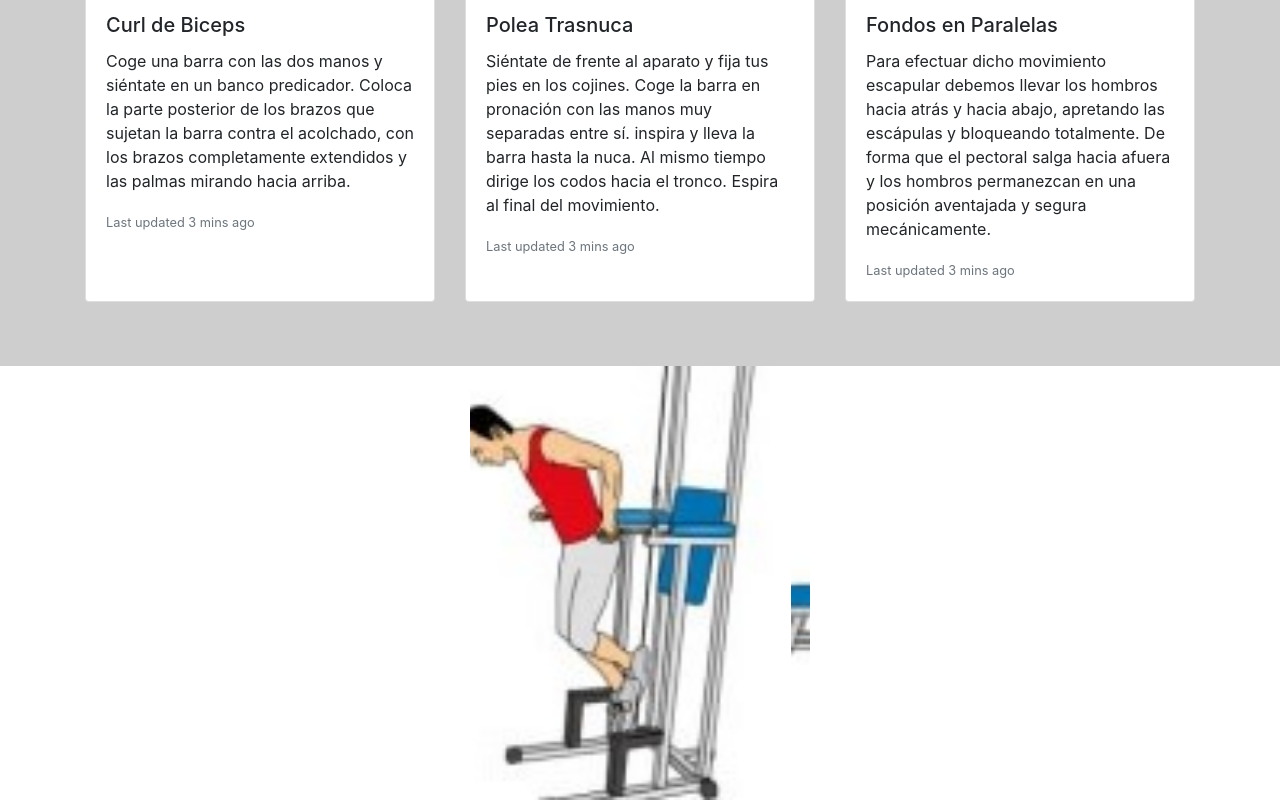
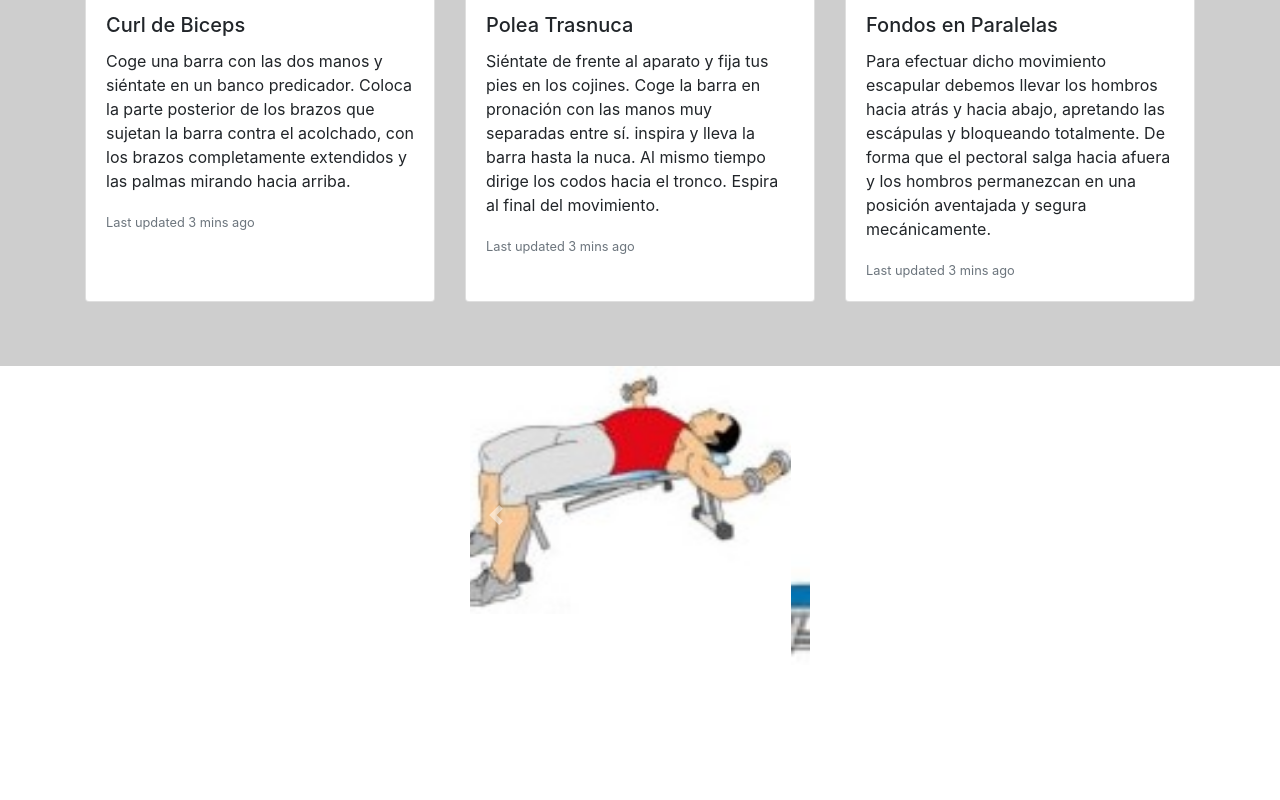
Before and after one commit to lfitorias/desgraduacion, a plain HTML site: page index.html in a window 1280 px wide. Shown: the part 1010-1810 px from the top of the page. After the commit the page ends 1675 px from the top, so only its background shows below. Drawn offline with nearby package versions, Linux system fonts and the light colour scheme.

Commit message:
cambio de foto

```diff
--- a/index.html
+++ b/index.html
@@ -104,7 +104,7 @@
         <div id="carouselExampleControls" class="carousel slide" data-ride="carousel">
             <div class="carousel-inner">
                 <div class="carousel-item active">
-                    <img src="img/ejercicios-gimnasio4.jpg" class="d-block w-100" alt="...">
+                    <img src="img/ejercicios-gimnasio7.jpg" class="d-block w-100" alt="...">
                 </div>
                 <div class="carousel-item">
                     <img src="img/ejercicios-gimnasio5.jpg" class="d-block w-100" alt="...">
```
Also changed, not shown: style.css (line endings or trailing spaces).
